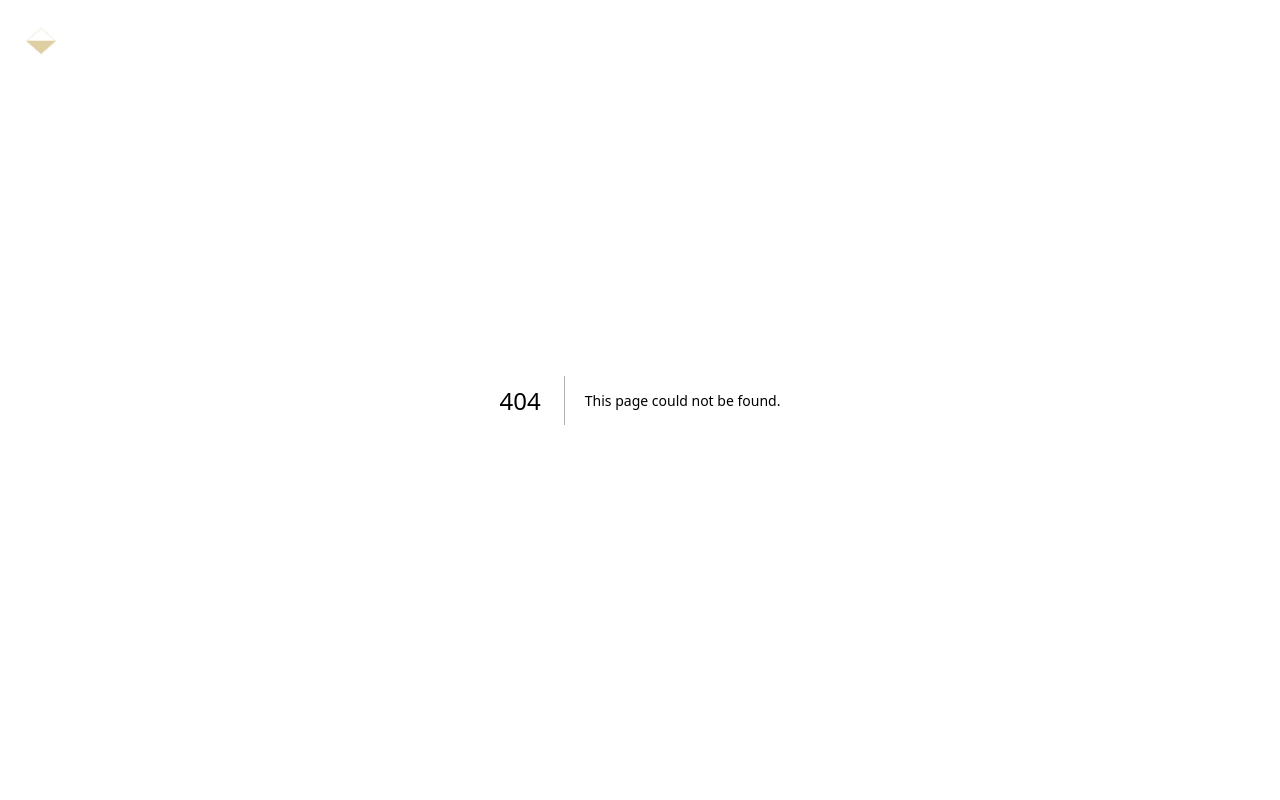
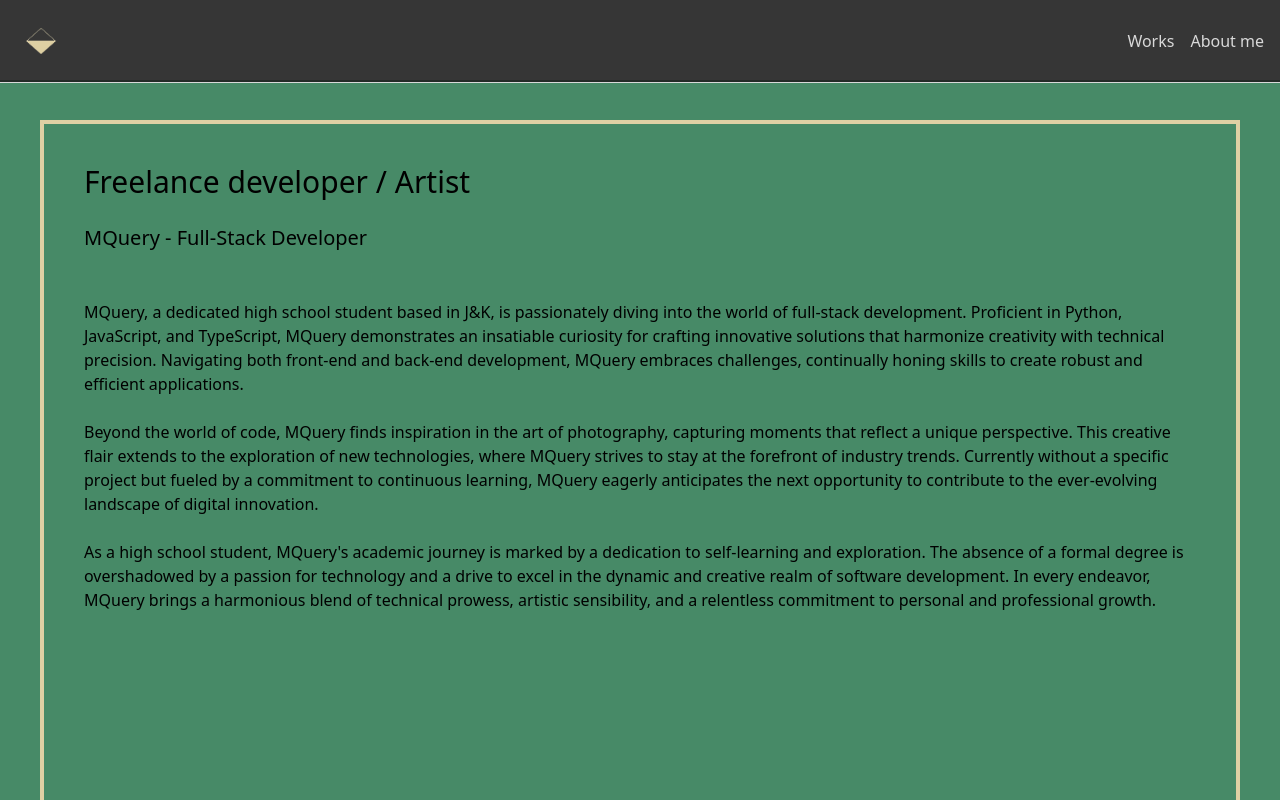
Before and after one commit to Meqr1/Portfolio, a Next.js app: page /About in a window 1280 px wide. Before the commit this address had no page. Shown: the top 800 px of the page. Built offline with nearby package versions, Linux system fonts and the light colour scheme.

Commit message:
completed aboutMe nad works page

```diff
--- a/components/navbar.js
+++ b/components/navbar.js
@@ -2,11 +2,15 @@ import Image from 'next/image'
 
 const Navbar = () => {
   return (
-    <nav className={`navbar fixed top-0 w-full z-10 p-4 bg-opacity-50`}>
+    <nav className={`navbar fixed top-0 w-full z-10 p-4 border-b bg-black bg-opacity-90 text-white`}>
       <div className="container mx-auto">
         <div className="flex items-center justify-between">
           <div>
             <Image src={"/profile.png"} width={50} height={50}/>
+          </div>
+          <div>
+          <a className="" href='/Works'>Works</a>
+          <a className="ml-4" href="/About">About me</a>
           </div>
         </div>
       </div>
--- /dev/null
+++ b/pages/About.js
@@ -0,0 +1,29 @@
+import Contact from '../components/Contact'
+
+const About = () => {
+  return (
+    <div>
+    <div className="bg-green h-screen mt-[80px] p-10">
+        <div className="border-4 border-beige p-10 h-[90vh]">
+      <h3 className="text-3xl">Freelance developer / Artist</h3>
+        <br />
+      <h2 className="text-xl">MQuery - Full-Stack Developer</h2>
+        <br />
+        <br />
+MQuery, a dedicated high school student based in J&K, is passionately diving into the world of full-stack development. Proficient in Python, JavaScript, and TypeScript, MQuery demonstrates an insatiable curiosity for crafting innovative solutions that harmonize creativity with technical precision. Navigating both front-end and back-end development, MQuery embraces challenges, continually honing skills to create robust and efficient applications.
+        <br />
+        <br />
+
+Beyond the world of code, MQuery finds inspiration in the art of photography, capturing moments that reflect a unique perspective. This creative flair extends to the exploration of new technologies, where MQuery strives to stay at the forefront of industry trends. Currently without a specific project but fueled by a commitment to continuous learning, MQuery eagerly anticipates the next opportunity to contribute to the ever-evolving landscape of digital innovation.
+
+        <br />
+        <br />
+As a high school student, MQuery's academic journey is marked by a dedication to self-learning and exploration. The absence of a formal degree is overshadowed by a passion for technology and a drive to excel in the dynamic and creative realm of software development. In every endeavor, MQuery brings a harmonious blend of technical prowess, artistic sensibility, and a relentless commitment to personal and professional growth.
+</div>
+    </div>
+    <Contact />
+    </div>
+  )
+}
+
+export default About
--- /dev/null
+++ b/pages/Works.js
@@ -0,0 +1,14 @@
+import Contact from '../components/Contact'
+
+const Works = () => {
+  return (
+    <div>
+      <div className='h-screen flex items-center justify-center bg-black text-white'>
+        This Page is under contruction
+      </div>
+      <Contact />
+    </div>
+  )
+}
+
+export default Works
```
